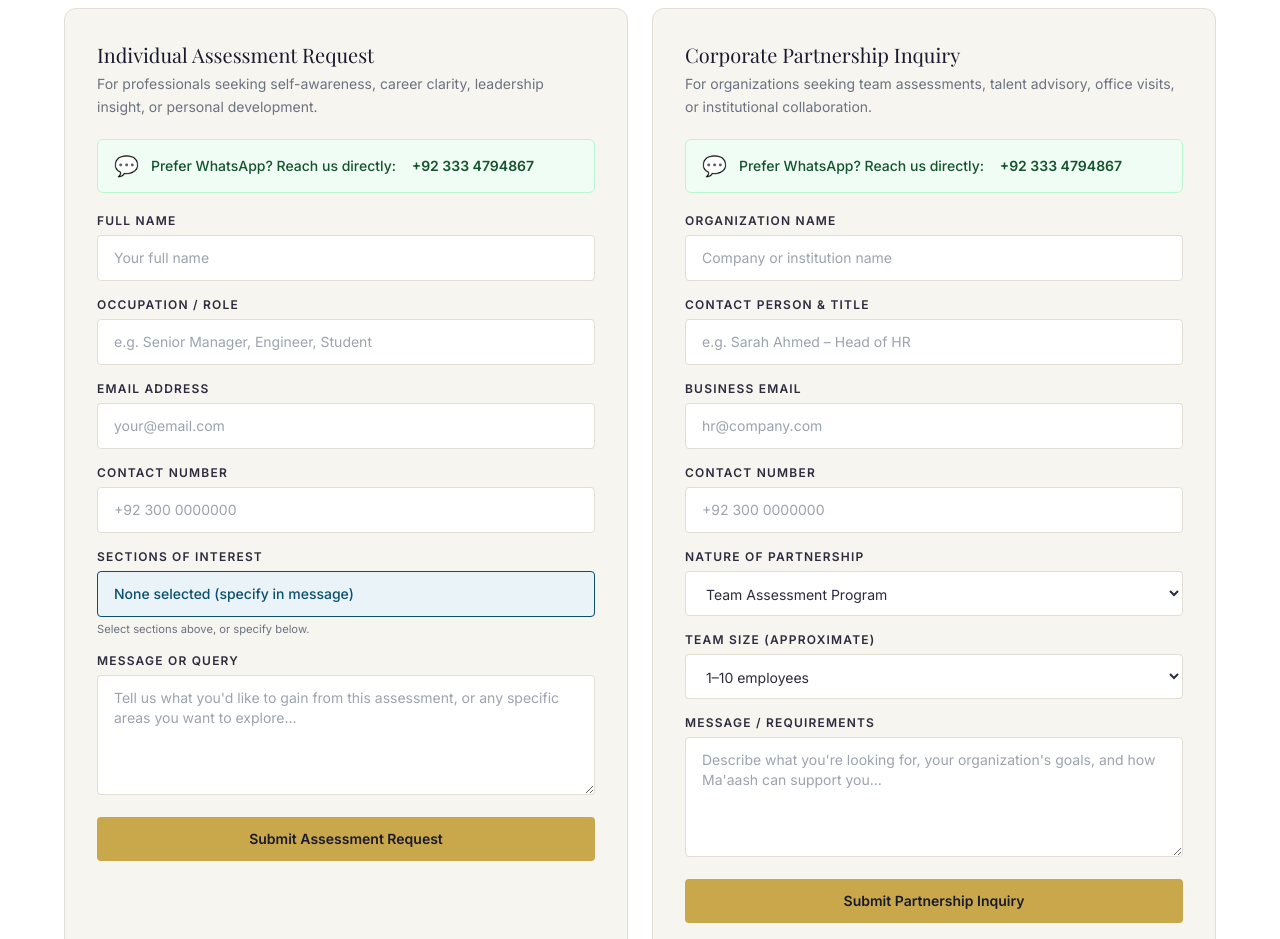
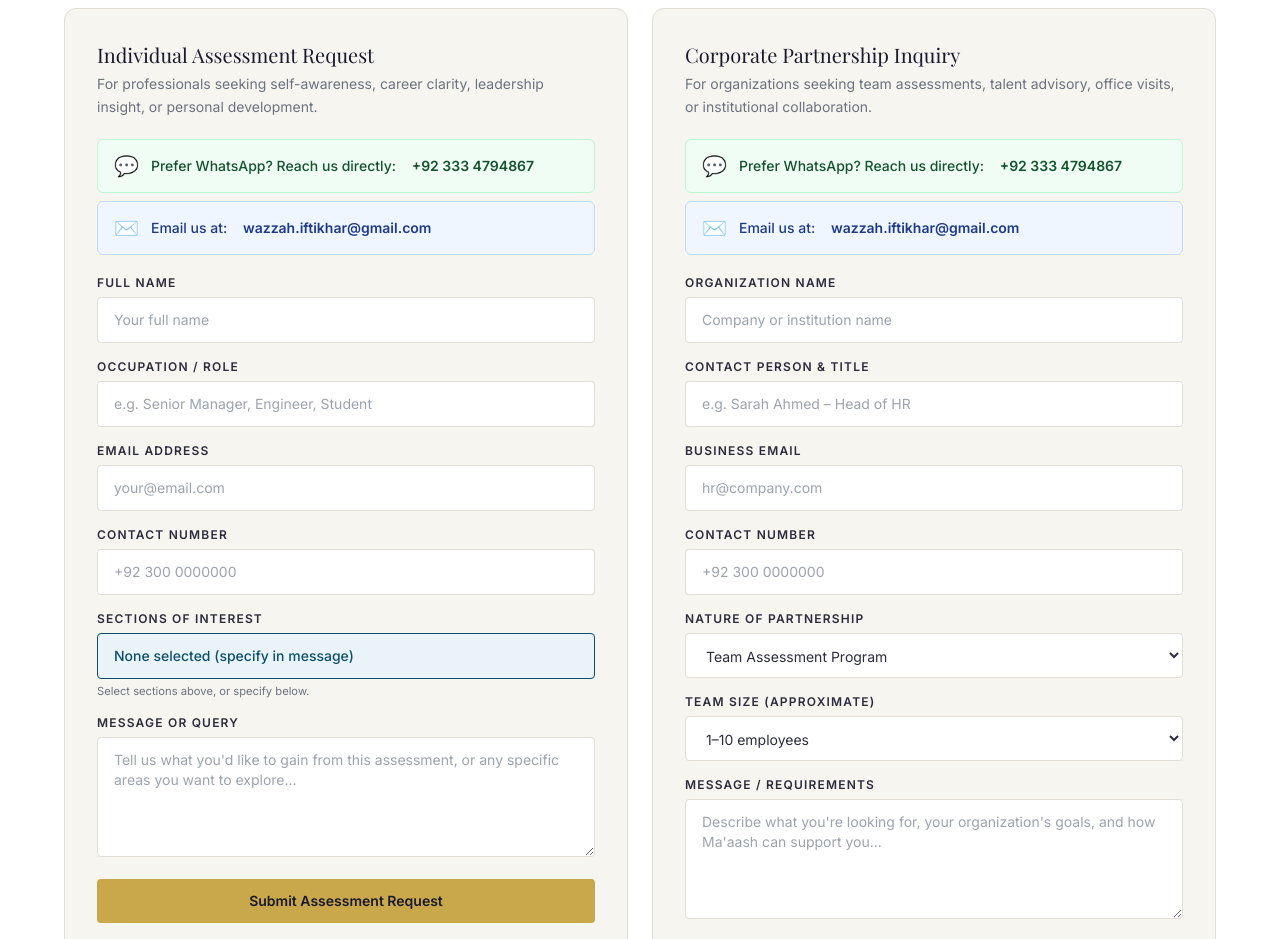
Before and after one commit to wazzah-iftikhar/Maash, a Next.js app: page /assessment in a window 1280 px wide. Shown: the part 1720-2659 px from the top of the page. Built offline with nearby package versions, Linux system fonts and the light colour scheme.

Commit message:
update: add email contact wazzah.iftikhar@gmail.com to assessment page

```diff
--- a/pages/assessment.tsx
+++ b/pages/assessment.tsx
@@ -4,6 +4,7 @@ import FormSuccess from '@/components/FormSuccess'
 
 const WA_NUMBER = '+92 333 4794867'
 const WA_LINK   = `https://wa.me/923334794867`
+const EMAIL     = 'wazzah.iftikhar@gmail.com'
 
 const MODULES = [
   {
@@ -68,18 +69,27 @@ function ModuleCard({
   )
 }
 
-// ── WhatsApp strip ────────────────────────────────────────
+// ── Contact strips ────────────────────────────────────────
 function WaStrip() {
   return (
+    <div className="space-y-2 mb-5">
       <a
         href={WA_LINK}
         target="_blank"
         rel="noopener noreferrer"
-      className="flex items-center gap-3 bg-green-50 border border-green-200 rounded-md px-4 py-3 text-sm text-green-900 font-medium mb-5 hover:bg-green-100 transition-colors"
+        className="flex items-center gap-3 bg-green-50 border border-green-200 rounded-md px-4 py-3 text-sm text-green-900 font-medium hover:bg-green-100 transition-colors"
       >
         <span className="text-xl">💬</span>
         Prefer WhatsApp? Reach us directly:&nbsp;<strong>{WA_NUMBER}</strong>
       </a>
+      <a
+        href={`mailto:${EMAIL}`}
+        className="flex items-center gap-3 bg-blue-50 border border-blue-200 rounded-md px-4 py-3 text-sm text-blue-900 font-medium hover:bg-blue-100 transition-colors"
+      >
+        <span className="text-xl">✉️</span>
+        Email us at:&nbsp;<strong>{EMAIL}</strong>
+      </a>
+    </div>
   )
 }
 
```
Lines whose indentation alone changed are shown as unchanged.
